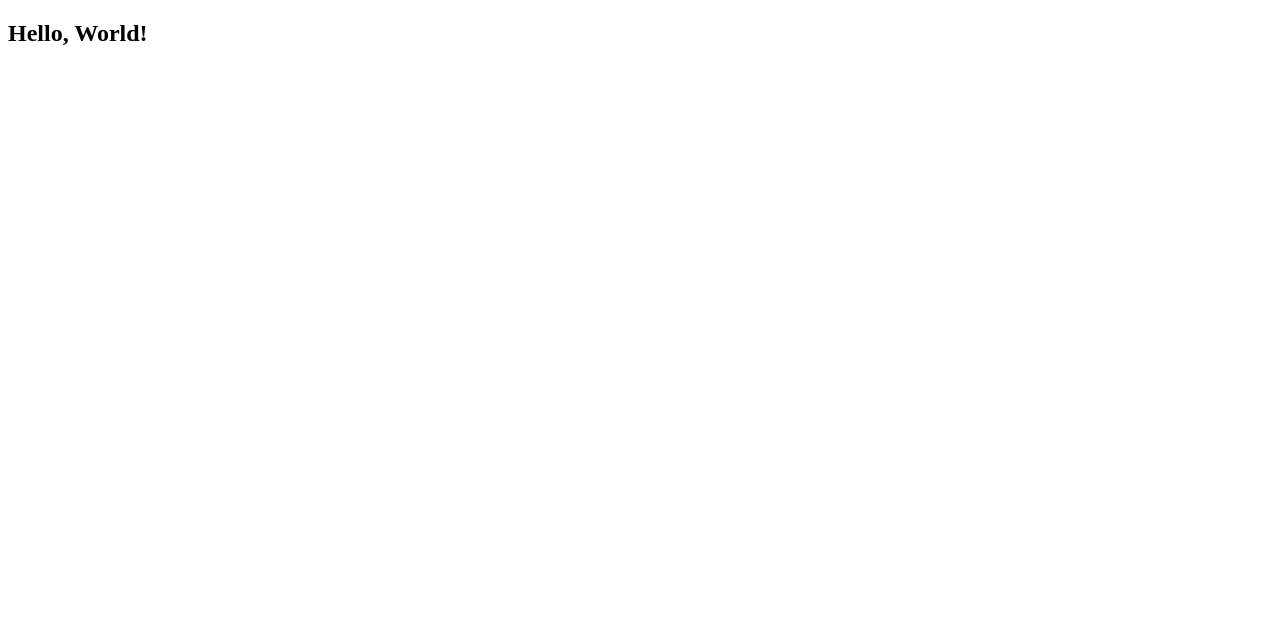
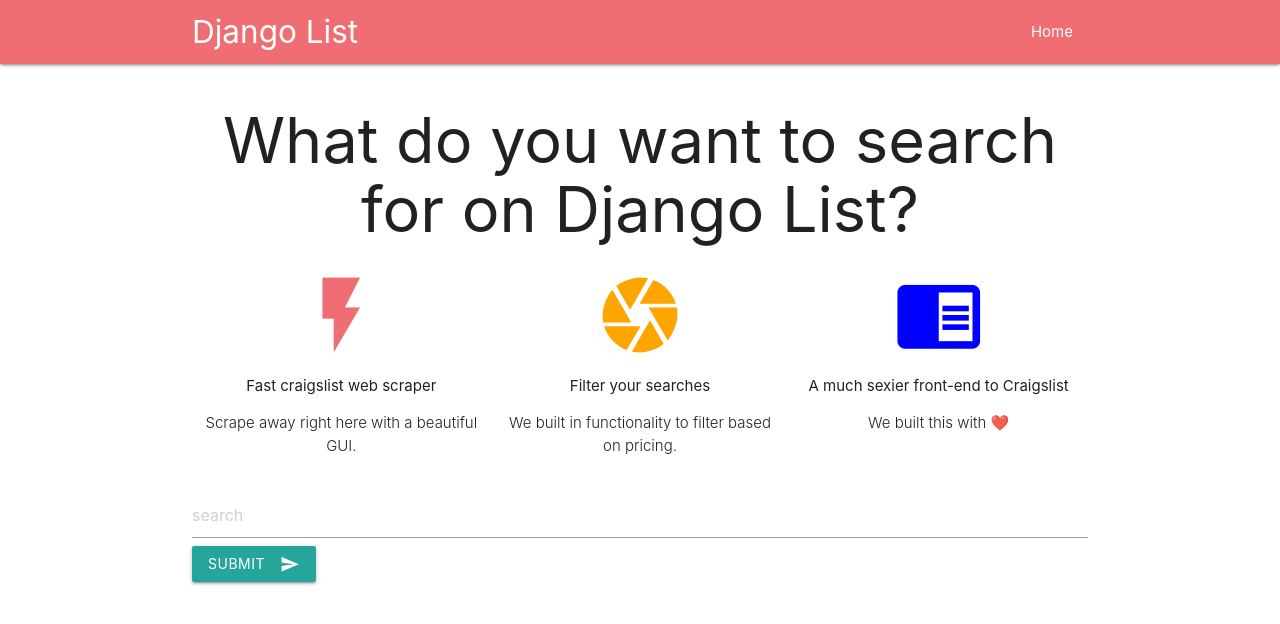
Before and after one commit to rkfd/django_list, a Django app: page / in a window 1280 px wide. Before the commit the part shown is almost empty. Shown: the top 624 px of the page. Run offline with Django 3.2, Linux system fonts and the light colour scheme.

Commit message:
add frontend view

```diff
--- a/my_app/urls.py
+++ b/my_app/urls.py
@@ -3,5 +3,5 @@
 
 urlpatterns = [
     path('', views.home, name='home'),
-    # path('/new-search', views.new_search, name='new_searchh')
+    path('new_search', views.new_search, name='new_search')
 ]
--- a/my_app/views.py
+++ b/my_app/views.py
@@ -3,3 +3,6 @@
 # Create your views here.
 def home(request):
     return render(request, 'base.html')
+
+def new_search(request):
+    return render(request, 'my_app/new_search.html')
--- a/templates/base.html
+++ b/templates/base.html
@@ -1,10 +1,65 @@
-<!DOCTYPE html>
+{% load static %}
+
 <html lang="en">
     <head>
         <meta charset="UTF-8">
         <title>Django List</title>
+        <meta name="viewport" content="width=device-width, initial-scale=1"/>
+        <link rel="stylesheet" href="{% static 'css/style.css' %}">
+        <link rel="stylesheet" href="https://cdnjs.cloudflare.com/ajax/libs/materialize/1.0.0/css/materialize.min.css">
+        <link href="https://fonts.googleapis.com/icon?family=Material+Icons" rel="stylesheet">
     </head>
     <body>
-        <h2>Hello, World!</h2>
+        <nav>
+            <div class="container nav-wrapper">
+                <a href="/" class="brand-logo">Django List</a>
+                <ul id="nav-mobile" class="right">
+                    <li><a href="/">Home</a></li>
+                </ul>
+            </div>
+        </nav>
+        <div class="container">
+            <h1 style="text-align: center">What do you want to search for on Django List?</h1>
+            <div class="row">
+                <div class="col s4">
+                    <!-- Promo Content 1 goes here -->
+                    <div class="center">
+                        <i class="large material-icons" style="color: #EE6E73">flash_on</i>
+                        <p>Fast craigslist web scraper</p>
+                        <p class="light center">Scrape away right here with a beautiful GUI.</p>
+                    </div>
+                </div>
+
+                <div class="col s4">
+                    <!-- Promo Content 2 goes here -->
+                    <div class="center">
+                        <i class="large material-icons" style="color: orange">camera</i>
+                        <p>Filter your searches</p>
+                        <p class="light center">We built in functionality to filter based on pricing.</p>
+                    </div>
+                </div>
+
+                <div class="col s4">
+                    <!-- Promo Content 3 goes here -->
+                    <div class="center">
+                        <i class="large material-icons" style="color: blue">chrome_reader_mode</i>
+                        <p>A much sexier front-end to Craigslist</p>
+                        <p class="light center">We built this with ❤️</p>
+                    </div>
+                </div>
+            </div>
+
+            <form action="{% url 'new_search' %}" method="post">
+                {% csrf_token %}
+                <input type="text" name="search" placeholder="search">
+                <button class="btn waves-effect waves-light" type="submit" name="action">Submit
+                    <i class="material-icons right">send</i>
+                </button>
+            </form>
+
+            {% block content %}
+
+            {% endblock content %}
+        </div>
     </body>
 </html>
--- /dev/null
+++ b/templates/my_app/new_search.html
@@ -0,0 +1,5 @@
+{% extends 'base.html' %}
+
+{% block content %}
+
+{% endblock content %}
```
